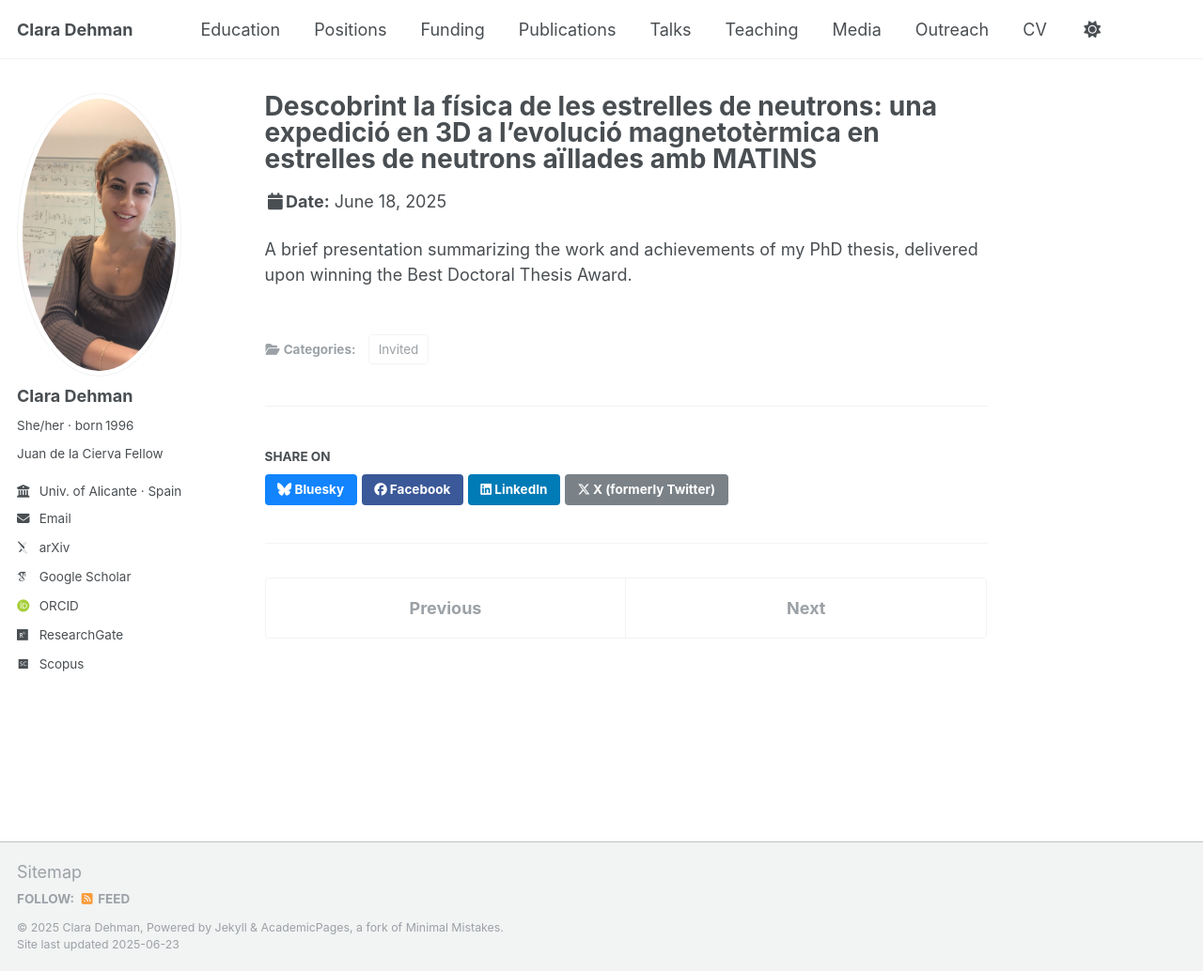
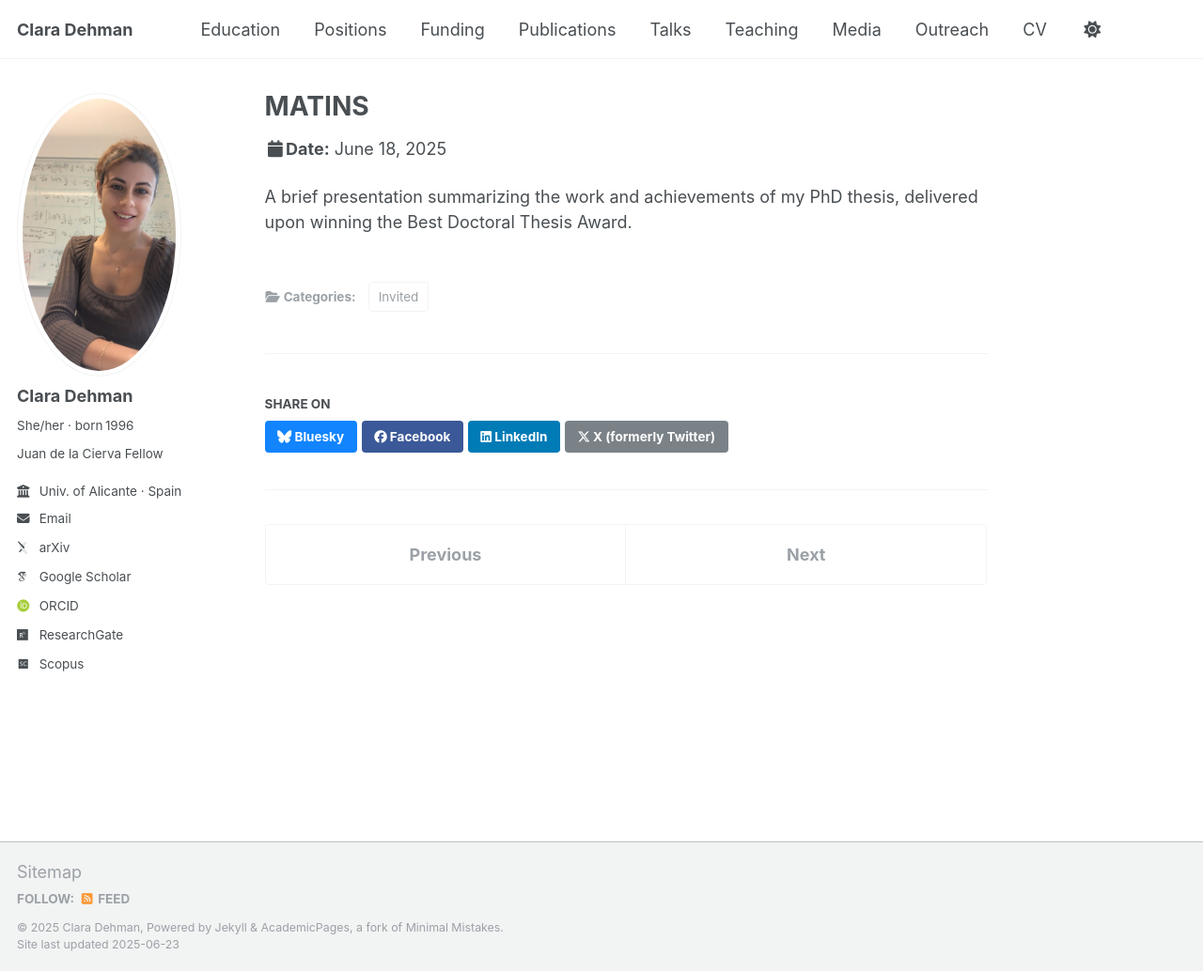
Before and after one commit to ClaraDehman/ClaraDehman.github.io, a Jekyll site: the page built from _talks/IEEC2025.md, in a window 1280 px wide and 1034 px high. Shown: the whole window at 94% size. Built offline with Jekyll 4.4.1, drawn with Linux system fonts in a browser that asks for light colours; some web fonts are replaced.

Commit message:
Update IEEC2025.md

```diff
--- a/_talks/IEEC2025.md
+++ b/_talks/IEEC2025.md
@@ -1,5 +1,5 @@
 ---
-title: "Descobrint la física de les estrelles de neutrons: una expedició en 3D a l'evolució magnetotèrmica en estrelles de neutrons aïllades amb MATINS"
+title: "MATINS"
 date: 2025-06-18
 type: "Short Talk"
 venue: "Fòrum IEEC 2025, Casa Convalescència (UAB), Barcelona, Spain"
```
